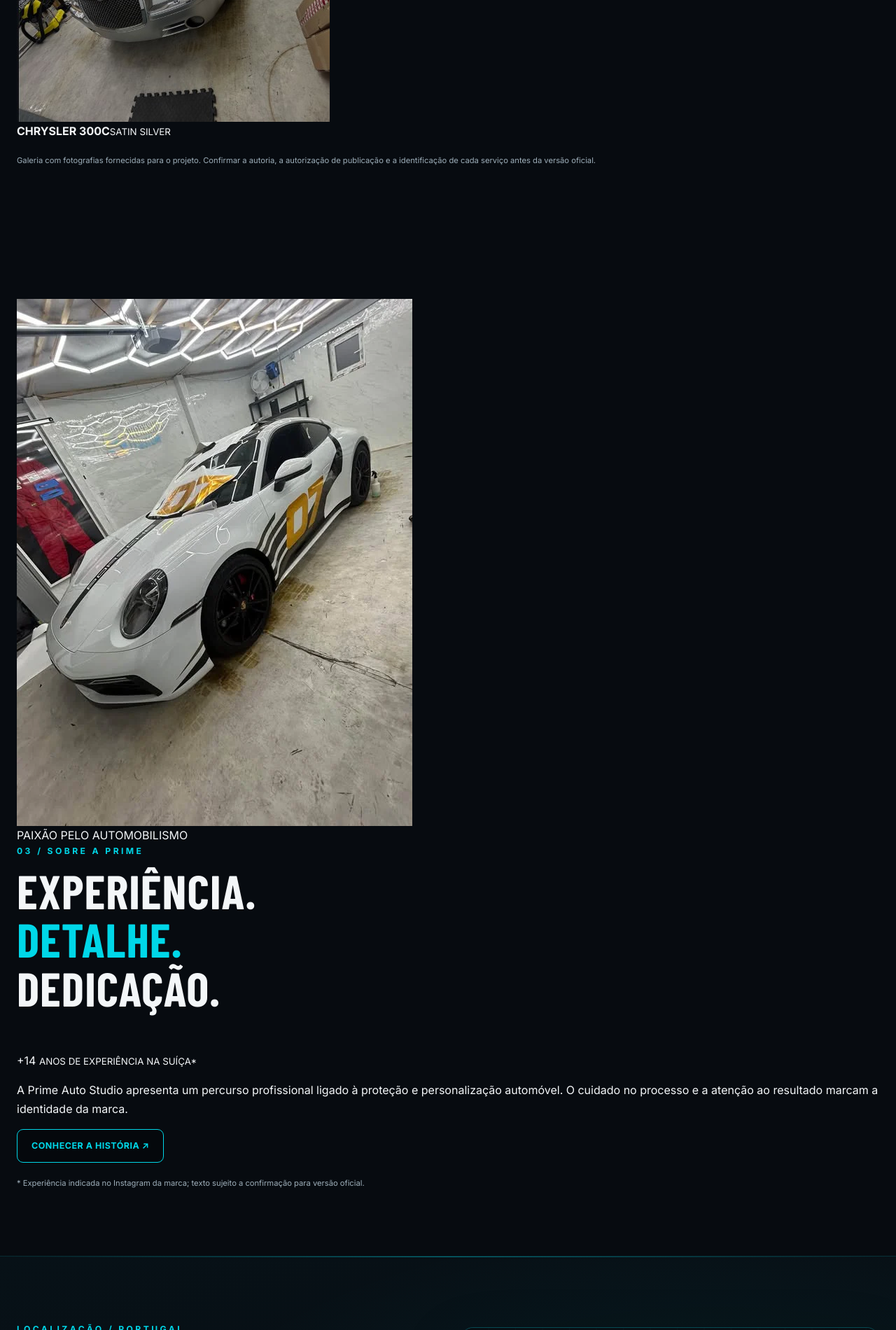
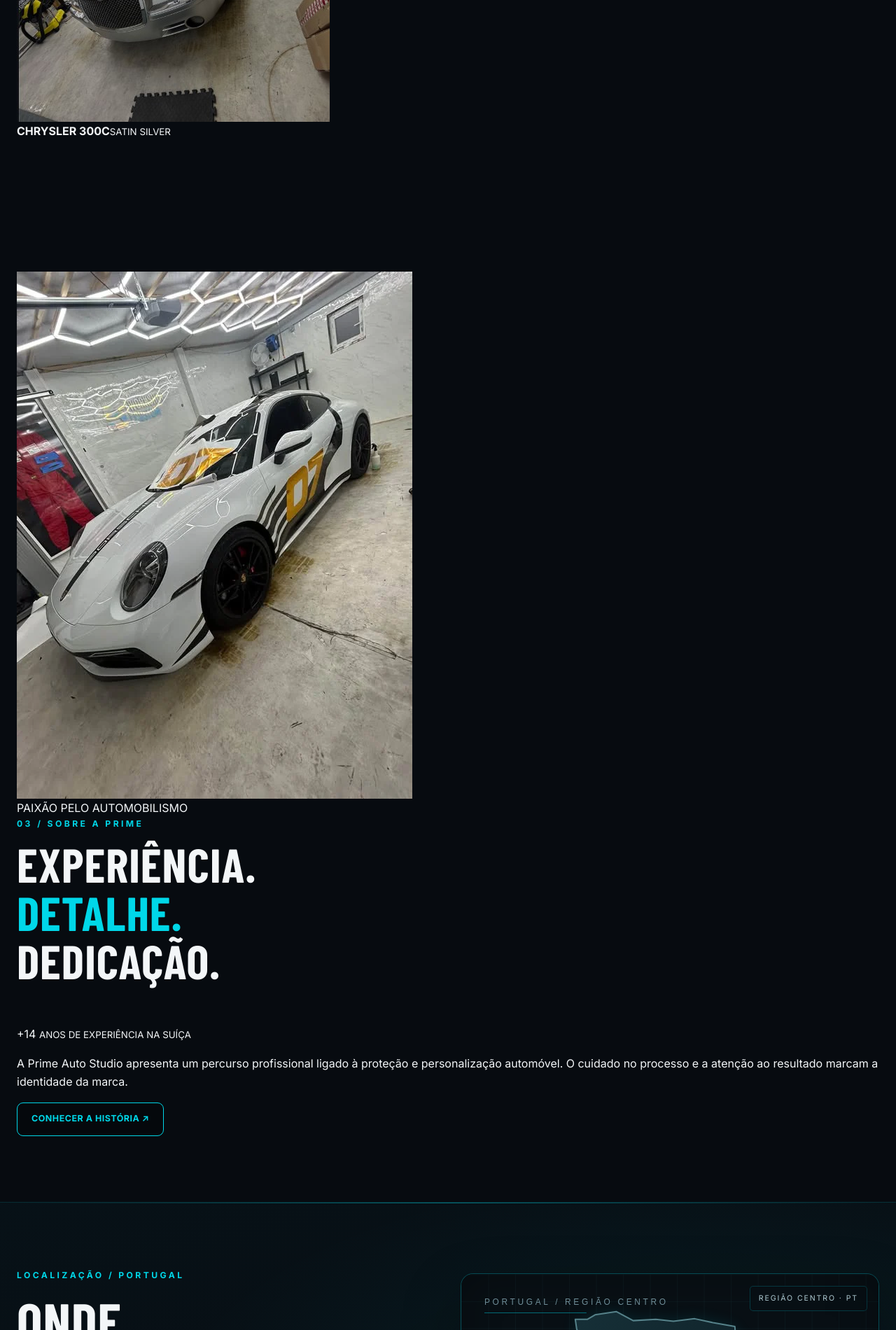
Before and after one commit to tomassilvadigital/prime-auto-studio, a plain HTML site: page index.html in a window 1280 px wide. Shown: the part 4844-6744 px from the top of the page at 70% size. Drawn offline with nearby package versions, Linux system fonts and the light colour scheme; files whose address does not match are found by name; a web font is replaced by a local one.

Commit message:
remoção de informações provisórias

```diff
--- a/index.html
+++ b/index.html
@@ -131,7 +131,6 @@
                                 loading="lazy"><span><strong>CHRYSLER 300C</strong><small>SATIN
                                     SILVER</small></span></a></div>
                 </div>
-                <p class="section-footnote">Galeria com fotografias fornecidas para o projeto. Confirmar a autoria, a autorização de publicação e a identificação de cada serviço antes da versão oficial.</p>
             </div>
         </section>
         <section class="section v2-story" id="sobre">
@@ -142,12 +141,10 @@
                 <div class="story-content">
                     <p class="eyebrow">03 / SOBRE A PRIME</p>
                     <h2>EXPERIÊNCIA.<br><span>DETALHE.</span><br>DEDICAÇÃO.</h2>
-                    <p class="story-number">+14 <small>ANOS DE EXPERIÊNCIA NA SUÍÇA*</small></p>
+                    <p class="story-number">+14 <small>ANOS DE EXPERIÊNCIA NA SUÍÇA</small></p>
                     <p>A Prime Auto Studio apresenta um percurso profissional ligado à proteção e personalização
                         automóvel. O cuidado no processo e a atenção ao resultado marcam a identidade da marca.</p><a
                         href="sobre.html" class="btn btn-outline">Conhecer a história ↗</a>
-                    <p class="section-footnote">* Experiência indicada no Instagram da marca; texto sujeito a
-                        confirmação para versão oficial.</p>
                 </div>
             </div>
         </section>
--- a/js/contactos.js
+++ b/js/contactos.js
@@ -1,4 +1,4 @@
-// Formulário de demonstração: prepara texto localmente, sem enviar dados.
+// Formulário local: prepara uma mensagem sem recolha nem envio de dados para servidores.
 (() => {
   const form = document.querySelector('#quote-form');
   const result = document.querySelector('#quote-result');
@@ -34,7 +34,7 @@ Obrigado!`;
       status.textContent = 'Mensagem copiada! Agora podes colá-la no Instagram.';
     } catch (_) {
       output.focus(); output.select();
-      status.textContent = 'Selecionámos a mensagem. Copia-a com Ctrl+C (ou Copiar no telemóvel).';
+      status.textContent = 'Não foi possível copiar automaticamente. O texto está selecionado: utiliza Ctrl+C ou a opção Copiar do dispositivo.';
     }
   });
 })();
```
Also changed, not shown: contactos.html (+1 -1 lines), 1 other file.
